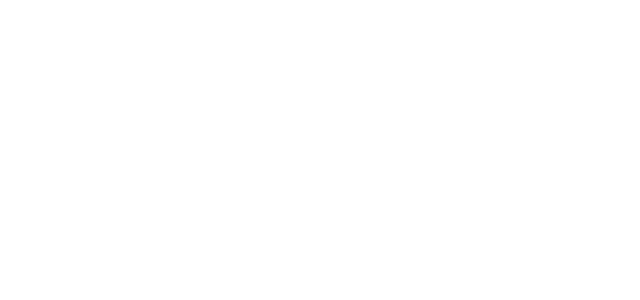
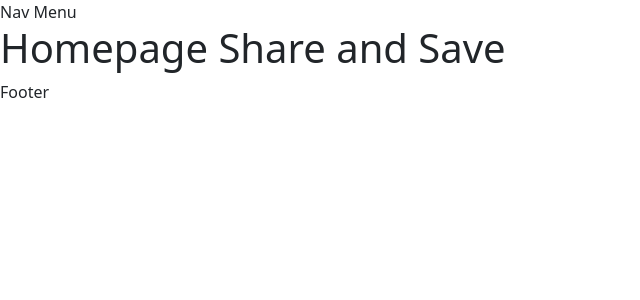
Before and after one commit to cebalc/share-and-save, a React (Create React App) app in the folder client/: page / in a window 1280 px wide. Shown: the top 300 px of the page, without its empty margins (0-640 px from the left). Built offline with nearby package versions, Linux system fonts and the light colour scheme.

Commit message:
Creado enrutador de cliente y componentes básicos de React

```diff
--- a/client/src/App.tsx
+++ b/client/src/App.tsx
@@ -1,4 +1,8 @@
 import React from 'react';
+import { BrowserRouter, Routes, Route } from 'react-router-dom';
+import Layout from './components/Layout';
+import Home from './routes/Home';
+import NotFound from './routes/NotFound';
 
 interface AppProps {
 }
@@ -16,7 +20,14 @@
 
   public render(): React.ReactNode {
     return (
-      <></>
+      <BrowserRouter>
+        <Routes>
+          <Route path="/" element={<Layout />}>
+            <Route index element={<Home />} />
+            <Route path="*" element={<NotFound />} />
+          </Route>
+        </Routes>
+      </BrowserRouter>
     );
   }
 }
--- /dev/null
+++ b/client/src/components/Footer.tsx
@@ -0,0 +1,24 @@
+import React from "react";
+
+interface FooterProps {
+}
+
+interface FooterState {
+}
+
+class Footer extends React.Component<FooterProps, FooterState> {
+    public state: FooterState = {
+    };
+
+    public constructor(props: FooterProps | Readonly<FooterProps>) {
+        super(props);
+    }
+
+    public render(): React.ReactNode {
+        return (
+            <div>Footer</div>
+        );
+    }
+}
+
+export default Footer;
--- a/client/src/components/Layout.tsx
+++ b/client/src/components/Layout.tsx
@@ -1,4 +1,7 @@
 import React from "react";
+import { Outlet } from "react-router-dom";
+import NavMenu from "./NavMenu";
+import Footer from "./Footer";
 
 interface LayoutProps {
 }
@@ -16,7 +19,11 @@
 
     public render(): React.ReactNode {
         return (
-            <></>
+            <>
+                <NavMenu />
+                <Outlet />
+                <Footer />
+            </>
         );
     }
 }
--- a/client/src/components/NavMenu.tsx
+++ b/client/src/components/NavMenu.tsx
@@ -16,7 +16,7 @@
 
     public render(): React.ReactNode {
         return (
-            <></>
+            <div>Nav Menu</div>
         );
     }
 }
--- a/client/src/routes/Home.tsx
+++ b/client/src/routes/Home.tsx
@@ -16,7 +16,7 @@
 
     public render(): React.ReactNode {
         return (
-            <></>
+            <h1>Homepage Share and Save</h1>
         );
     }
 }
--- /dev/null
+++ b/client/src/routes/NotFound.tsx
@@ -0,0 +1,24 @@
+import React from "react";
+
+interface NotFoundProps {
+}
+
+interface NotFoundState {
+}
+
+class NotFound extends React.Component<NotFoundProps, NotFoundState> {
+    public state: NotFoundState = {
+    };
+
+    public constructor(props: NotFoundProps | Readonly<NotFoundProps>) {
+        super(props);
+    }
+
+    public render(): React.ReactNode {
+        return (
+            <h1>404 Not Found</h1>
+        );
+    }
+}
+
+export default NotFound;
```
